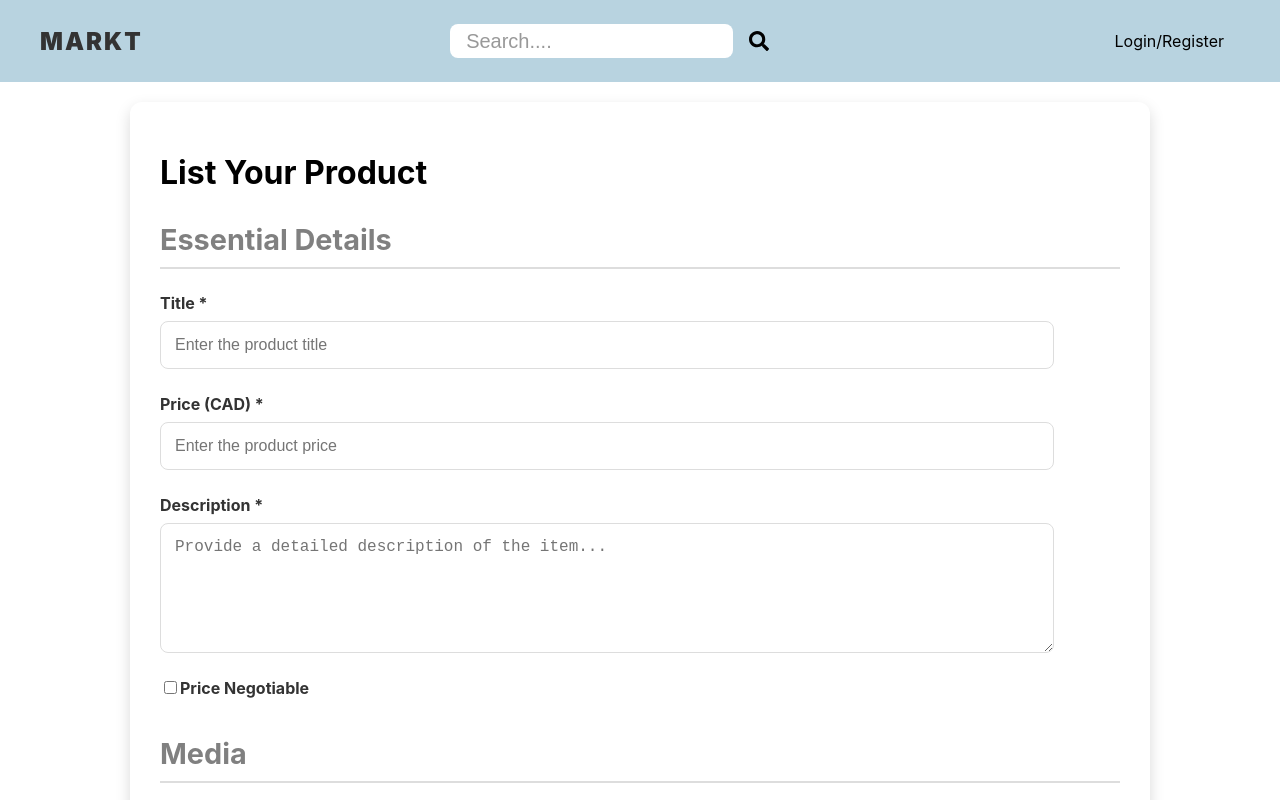
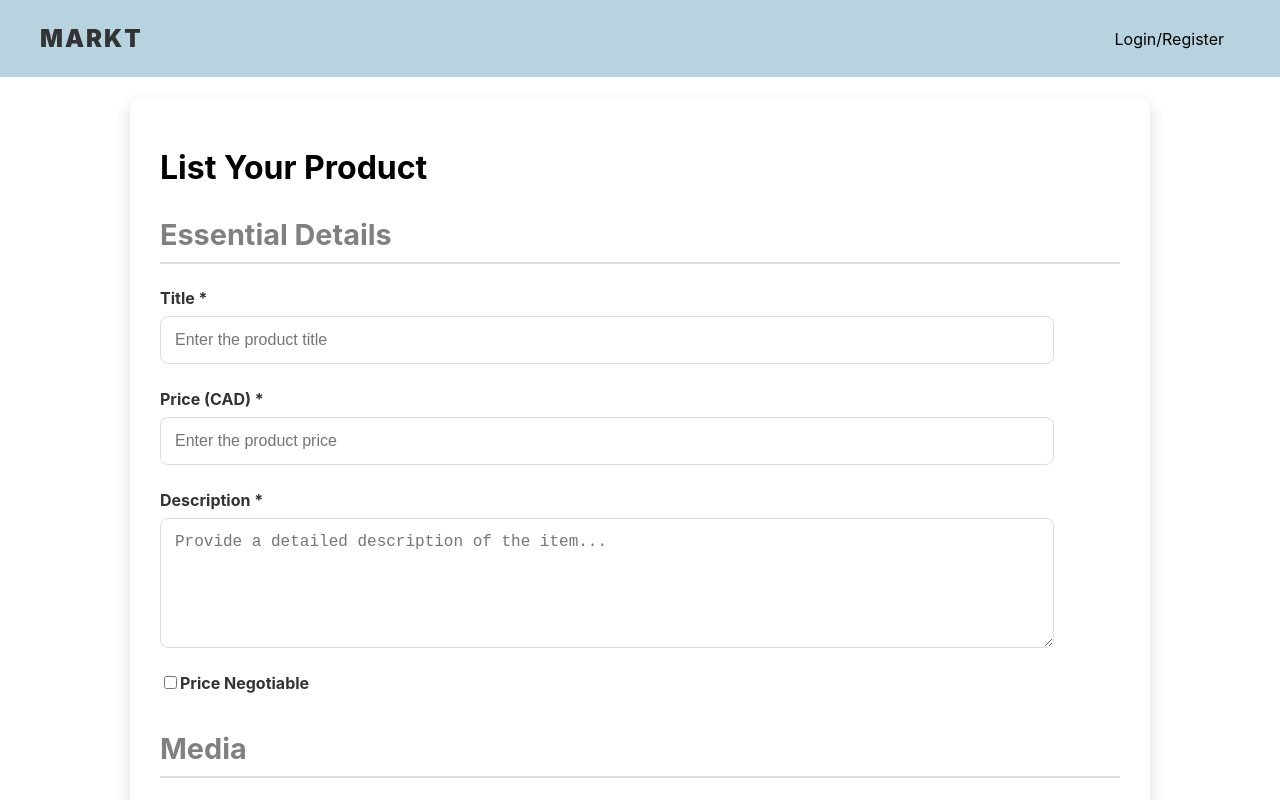
Before and after one commit to guninwasan/markt, a React (Create React App) app in the folder markt-frontend/: page /sell in a window 1280 px wide. Shown: the top 800 px of the page. Built offline with nearby package versions, Linux system fonts and the light colour scheme.

Commit message:
hide search

```diff
--- a/markt-frontend/src/components/navbar/navbar.tsx
+++ b/markt-frontend/src/components/navbar/navbar.tsx
@@ -14,7 +14,10 @@ import {
 import { MenuItems } from "./menu-items";
 import { SearchBar } from "../searchbar";
 
-const Navbar = () => {
+type NavbarProps = {
+  hideSearch?: boolean;
+};
+const Navbar = ({ hideSearch }: NavbarProps) => {
   const { isMobile } = useIsMobile();
   const [isOpen, setIsOpen] = useState(false);
   const [modalIsOpen, setModalIsOpen] = useState(false);
@@ -37,7 +40,9 @@ const Navbar = () => {
 
       {isMobile ? (
         <SearchWithMenu>
-          <SearchButtonMobile width={40} height={40} onClick={toggleModal} />
+          {!hideSearch && (
+            <SearchButtonMobile width={40} height={40} onClick={toggleModal} />
+          )}
           <Hamburger
             onClick={toggleSidebar}
             isOpen={isOpen}
@@ -67,7 +72,7 @@ const Navbar = () => {
         </SearchWithMenu>
       ) : (
         <>
-          <SearchBar />
+          {!hideSearch && <SearchBar />}
           <MenuItems />
         </>
       )}
--- a/markt-frontend/src/pages/login-page/login-page.tsx
+++ b/markt-frontend/src/pages/login-page/login-page.tsx
@@ -5,7 +5,7 @@ import React from "react";
 const LoginPage = () => {
   return (
     <div>
-      <Navbar />
+      <Navbar hideSearch />
       <Cover title="Welcome Back to UofT's Secure Marketplace!">
         <LoginForm />
       </Cover>
--- a/markt-frontend/src/pages/profile-page/profile-page.tsx
+++ b/markt-frontend/src/pages/profile-page/profile-page.tsx
@@ -3,9 +3,8 @@ import { Profile, Navbar } from "../../components";
 const ProfilePage = () => {
   return (
     <div>
-      <Navbar />
+      <Navbar hideSearch />
       <Profile />
-
     </div>
   );
 };
--- a/markt-frontend/src/pages/register-page/register-page.tsx
+++ b/markt-frontend/src/pages/register-page/register-page.tsx
@@ -1,11 +1,11 @@
 // register-page.tsx
 import { Navbar, Cover, RegisterForm } from "../../components";
-import React from 'react';
+import React from "react";
 
 const RegisterPage = () => {
   return (
     <div>
-      <Navbar />
+      <Navbar hideSearch />
       <Cover title="Join UofT’s Secure Marketplace Community Today!">
         <RegisterForm />
       </Cover>
--- a/markt-frontend/src/pages/sell-page/sell-page.tsx
+++ b/markt-frontend/src/pages/sell-page/sell-page.tsx
@@ -3,7 +3,7 @@ import { Navbar, SellingComponent } from "../../components";
 const SellPage = () => {
   return (
     <>
-      <Navbar />
+      <Navbar hideSearch />
       <SellingComponent />
     </>
   );
```
